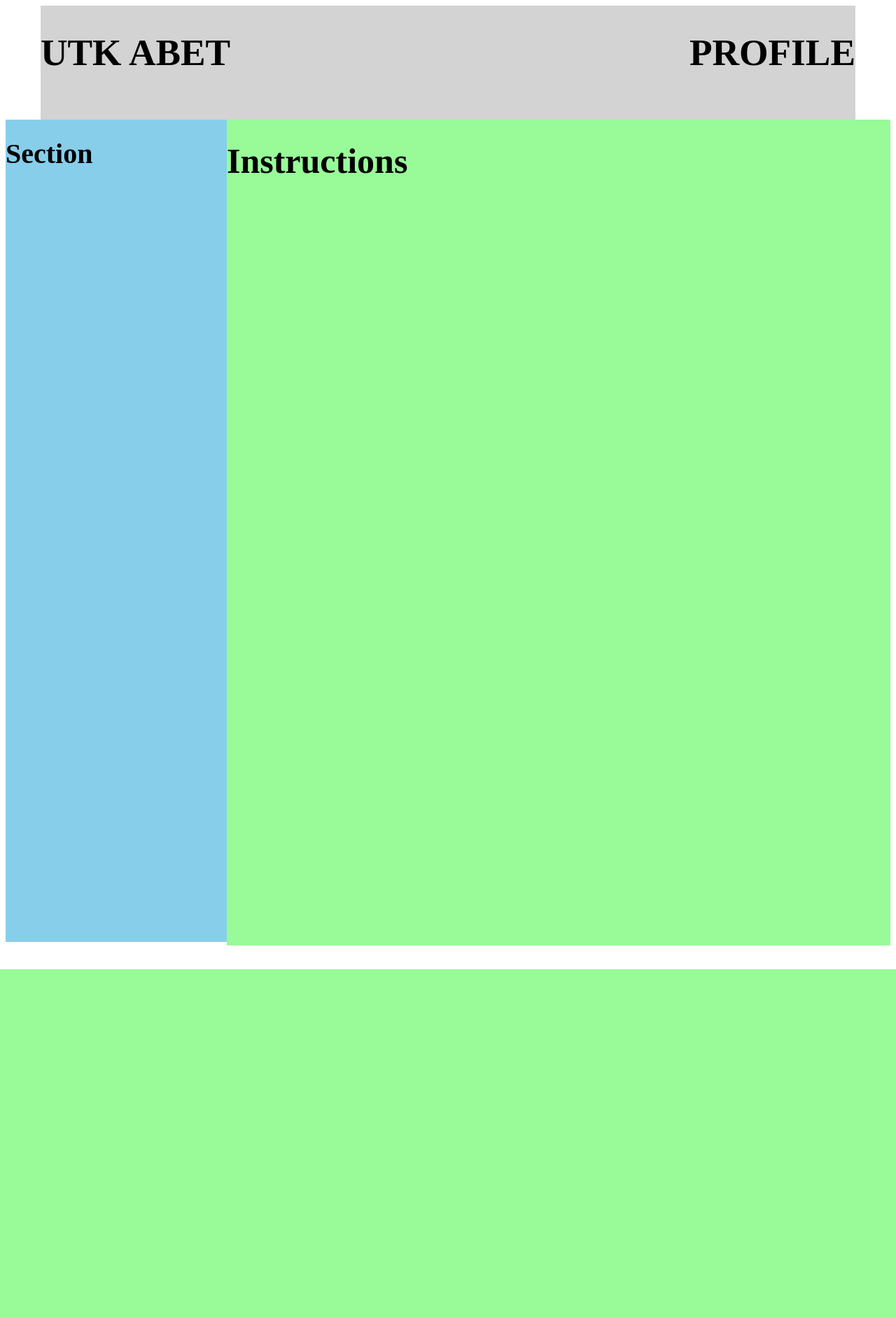
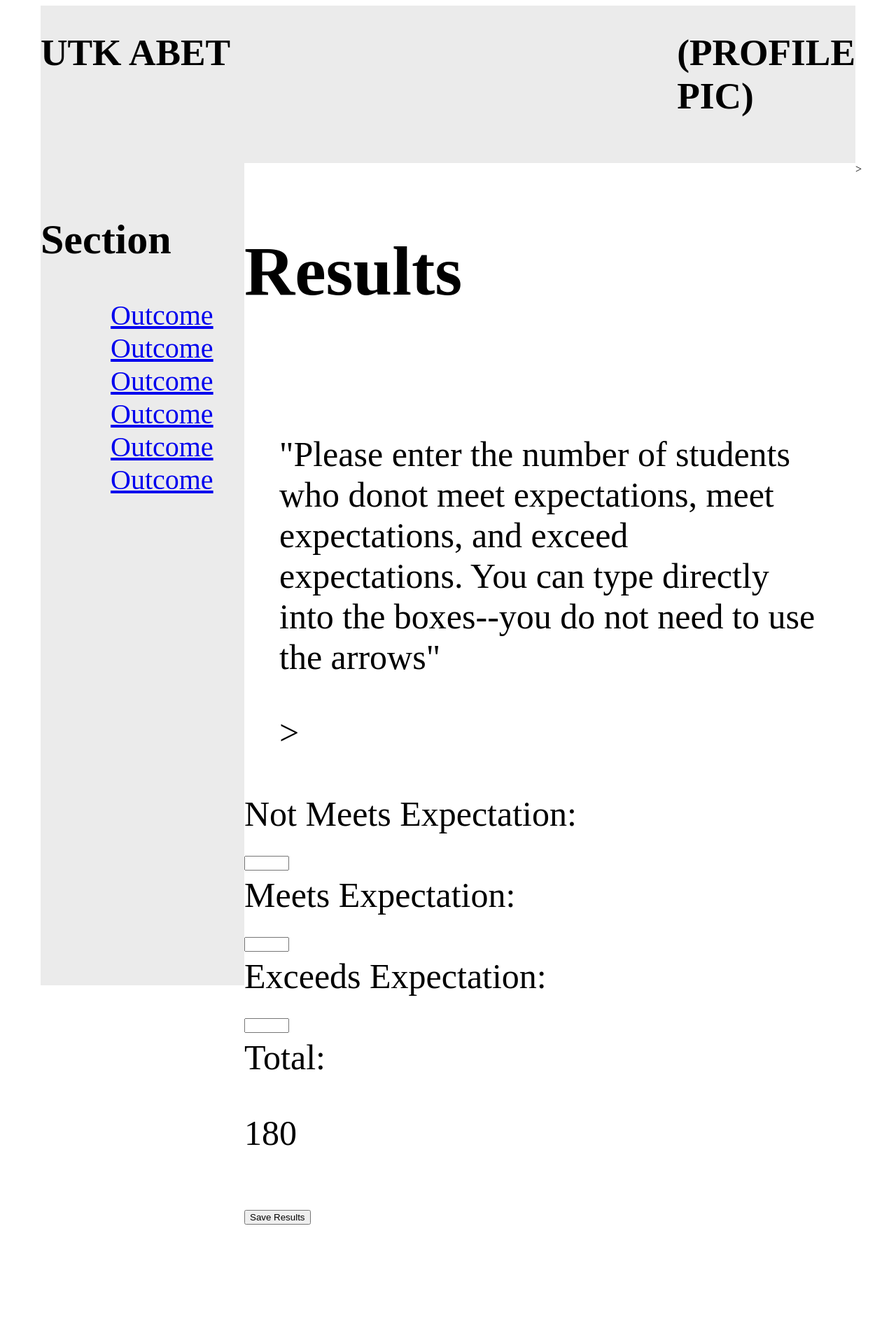
Before and after one commit to zdong7/Web_2, a PHP site: page /abet.html in a window 1280 px wide. Shown: the top 1882 px of the page at 70% size. Before the commit the page ends 1385 px from the top, so only its background shows below. Run offline with PHP 8.4, Linux system fonts and the light colour scheme.

Commit message:
Update files

```diff
--- a/abet.css
+++ b/abet.css
@@ -1,29 +1,27 @@
-<style>
-        div {
-
+div{
     margin-left: 50px;
     margin-right: 50px;
 }
-        header {
+
+header{
     margin-left: 50px;
     margin-right: 50px;
 }
+
 #abet, #profile{
-            background-color: lightgray;
+    background-color: rgb(235, 235, 235);
     font-size: 20pt;
     display: table-cell;
 
     width: 100%;
     padding-bottom: 30px;
     font-weight: bold;
-
-
 }
 
 
-        div nav h1{
+div nav{
     float: left;
-            background-color: skyblue;
+    background-color: rgb(235, 235, 235);
 
     width:25%;
     height:1150px;
@@ -32,14 +30,12 @@
     padding-top: 25px;
 }
 
-        div main h1{
+div main{
     float: left;
-            background-color: palegreen;
+    background-color: white;
     width:75%;
     height:1150px;
     margin-top: inherit;
     font-size: 50px;
     padding-top: 30px;
-
 }
-    </style>
--- a/abet.html
+++ b/abet.html
@@ -1,4 +1,5 @@
 <!DOCTYPE html>
+<html>
   <head>
     <link rel="stylesheet" href="abet.css">
   </head>
@@ -6,14 +7,88 @@
   <body>
     <header>
       <div id="abet"> <h1>UTK ABET</h1> </div>
-  <div id="profile"> <h1>PROFILE</h1> </div>
+      <div id="profile"> <h1>(PROFILE PIC)</h1> </div>
     </header>
+
     <div id="container">
       <nav>
         <h1>Section</h1>
+        <div class="bg-light border-right" id="sidebar-wrapper">
+          <div class="sidebar-heading"></div>
+          <div class="list-group list-group-flush">
+            <a href="#" class="list-group-item list-group-item-action bg-light">Outcome</a><br>
+            <a href="#" class="list-group-item list-group-item-action bg-light">Outcome</a><br>
+            <a href="#" class="list-group-item list-group-item-action bg-light">Outcome</a><br>
+            <a href="#" class="list-group-item list-group-item-action bg-light">Outcome</a><br>
+            <a href="#" class="list-group-item list-group-item-action bg-light">Outcome</a><br>
+            <a href="#" class="list-group-item list-group-item-action bg-light">Outcome</a><br>
+          </div>
+        </div>
       </nav>
       <main>
-    <h1>Instructions</h1>
+        <h1>Results</h1>
+        <br>
+
+        <div>
+          <p> "Please enter the number of students who donot meet expectations, meet expectations, and exceed expectations. You can type directly into the boxes--you do not need to use the arrows"</p>>
+        </div>
+        <br>
+
+
+        <form id="formResults">
+          <label for="NME">Not Meets Expectation:</label><br>
+          <input type="number" id="nme" name="nme" min="1" max="100"><br>
+          <label for="ME">Meets Expectation:</label><br>
+          <input type="number" id="me" name="me" min="1" max="100"><br>
+            <label for="EE">Exceeds Expectation:</label><br>
+          <input type="number" id="ee" name="ee" min="1" max="100"><br>
+          <label for="Total">Total:</label><br>
+          <p> 180</p>
+
+
+           <input type="submit" value="Save Results"> <br>
+
+        </form>
+        <br>
+        <h1>Assessment Plan</h1>
+        <br>
+        <form id="formResults">
+          <label for="NME">Not Meets Expectation:</label><br>
+          <input type="number" id="nme" name="nme" min="1" max="100"><br>
+          <label for="ME">Meets Expectation:</label><br>
+          <input type="number" id="me" name="me" min="1" max="100"><br>
+            <label for="EE">Exceeds Expectation:</label><br>
+          <input type="number" id="ee" name="ee" min="1" max="100"><br>
+          <label for="Total">Total:</label><br>
+          <p> 180</p>
+
+
+           <input type="submit" value="Save Results"> <br>
+
+        </form>
+
+        <br>
+
+        <h1>Narrative Summary</h1>
+
+        <br>
+
+        <form id="formResults">
+          <label for="NME">Not Meets Expectation:</label><br>
+          <input type="number" id="nme" name="nme" min="1" max="100"><br>
+          <label for="ME">Meets Expectation:</label><br>
+          <input type="number" id="me" name="me" min="1" max="100"><br>
+            <label for="EE">Exceeds Expectation:</label><br>
+          <input type="number" id="ee" name="ee" min="1" max="100"><br>
+          <label for="Total">Total:</label><br>
+          <p> 180</p>
+
+
+           <input type="submit" value="Save Results"> <br>
+
+        </form>
+        <br>
       </main>
     </div>
   </body>
+</html>>
```
Lines whose indentation alone changed are shown as unchanged.
